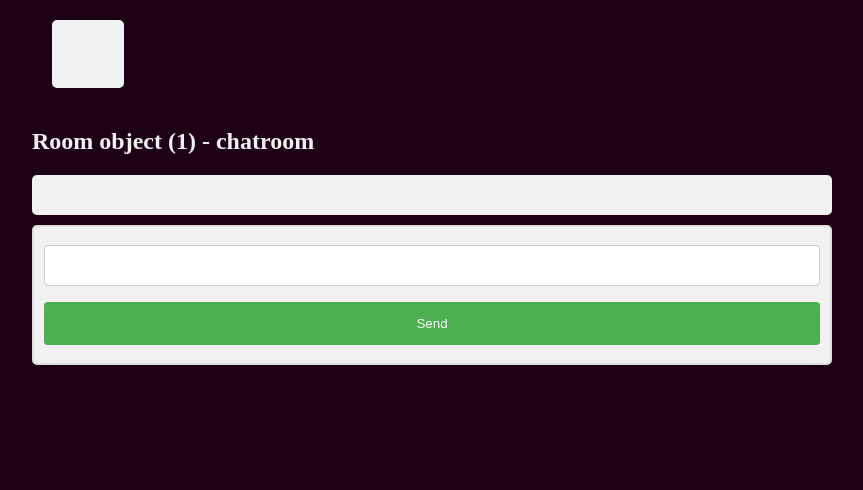
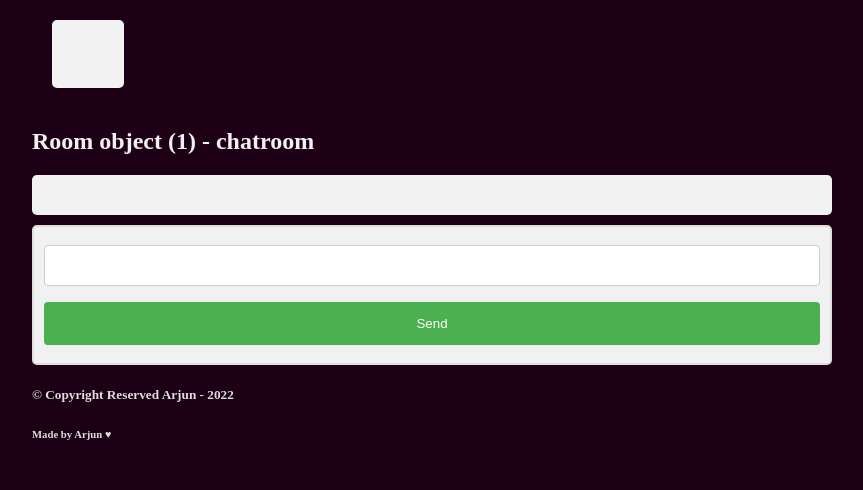
Before and after one commit to arjunprakash027/Django_application, a Django app: template templates/authapp/room.html in a window 1280 px wide. Shown: the top 490 px of the page, without its empty margins (208-1071 px from the left). Run offline with Django 4.2, Linux system fonts and the light colour scheme; tables that the repository leaves empty hold one stand-in row (values such as "Sample post"); the template is opened without the code that fills it: values that come from a table or form of the project are taken from there, most other values are stand-ins (such as "Sample title", 1, 10 or a date in 2020); data that the repository does not hold is empty; some libraries are stand-ins or nearby versions.

Commit message:
messageUpdate

```diff
--- a/templates/authapp/room.html
+++ b/templates/authapp/room.html
@@ -8,7 +8,11 @@ body {
   max-width: 800px;
   padding: 0 20px;
   background-color:#1d0016;
-  color:#020101;
+  color:#0a0a0a;
+}
+
+.copy{
+  color:#ddd
 }
 
 .title{
@@ -55,7 +59,7 @@ body {
 
 .time-left {
   float: left;
-  color: #999;
+  color: rgb(18, 17, 17);
 }
 .navbar {
   overflow: hidden;
@@ -65,7 +69,7 @@ body {
 .navbar a {
   float: left;
   font-size: 16px;
-  color: white;
+  color: rgb(4, 4, 4);
   text-align: center;
   padding: 14px 16px;
   text-decoration: none;
@@ -210,6 +214,9 @@ setInterval(function(){
     </form>
 </div>
 
+<h5 class ="copy">&copy;	Copyright Reserved Arjun - 2022</h5>
+<h6 class="copy">Made by Arjun &hearts;	</h6>
+
 
 </body>
 
```
